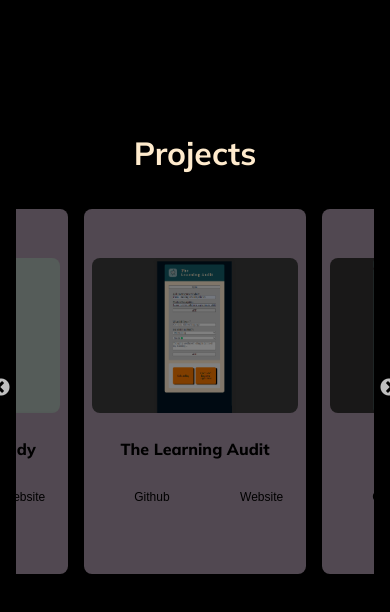
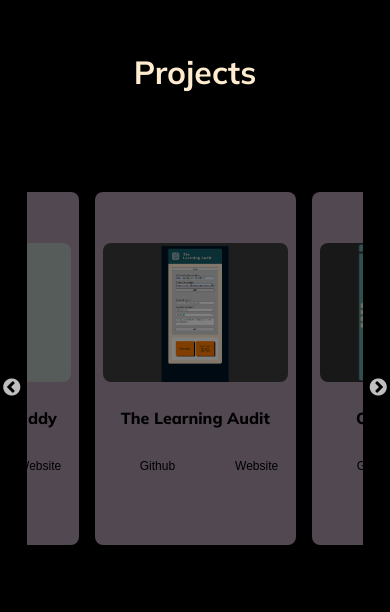
Before and after one commit to Tyriol/portfolio, a React (Vite) app: page / in a window 390 px wide. Shown: the part 2594-3206 px from the top of the page. Built offline with nearby package versions, Linux system fonts and the light colour scheme.

Commit message:
update projects styling

```diff
--- a/src/App.css
+++ b/src/App.css
@@ -136,7 +136,7 @@
 }
 
 .projects-container {
-  width: 80%;
+  width: 100%;
   margin: 0 auto;
 }
 
@@ -151,9 +151,6 @@
 
 .slick-track {
   height: 100%;
-  display: flex;
-  gap: 2rem;
-  align-items: center;
 }
 
 .slick-slide {
@@ -230,9 +227,12 @@
     width: 100%;
   }
 
-  .projects-container {
-    display: grid;
-    grid-template-columns: 1fr;
-    grid-template-rows: 1fr 1fr 1fr;
+  .slick-slider {
+    width: 94%;
+    height: 70%;
+  }
+
+  .slick-track {
+    padding-top: 8rem;
   }
 }
--- a/src/components/Project/Project.css
+++ b/src/components/Project/Project.css
@@ -57,42 +57,12 @@
     color: black;
   }
 
-  @media screen and (max-width: 768px) {
-    /* .project-card {
-        width: 75%;
-        margin: 0 auto;
-        height: auto;
-        display: grid;
-        grid-template-areas:
-          "image title title"
-          "image title title"
-          "image links links";
-          grid-template-columns: 1fr 1fr 1fr;
-          grid-template-rows: 1fr 1fr 1fr;
-          align-items: center;
-          gap: 1rem;
-          padding: 1rem;
-      } */
+  @media screen and (max-width: 600px) {
+    .project-card {
+      height: 70%;
+    }
 
-      /* .project-img {
-        grid-area: image;
-        width: 100%;
-        height: auto;
-        aspect-ratio: 3/4;
-        border-radius: 1rem;
-        object-fit: cover;
-      }
-
-      .project-card h3 {
-        grid-area: title;
-      } */
-
-      .project-card p {
+    .project-card p {
         display: none;
-      }
-
-      /* .project-links {
-        grid-area: links;
-        text-align: start;
-      } */
+    }
   }
```
